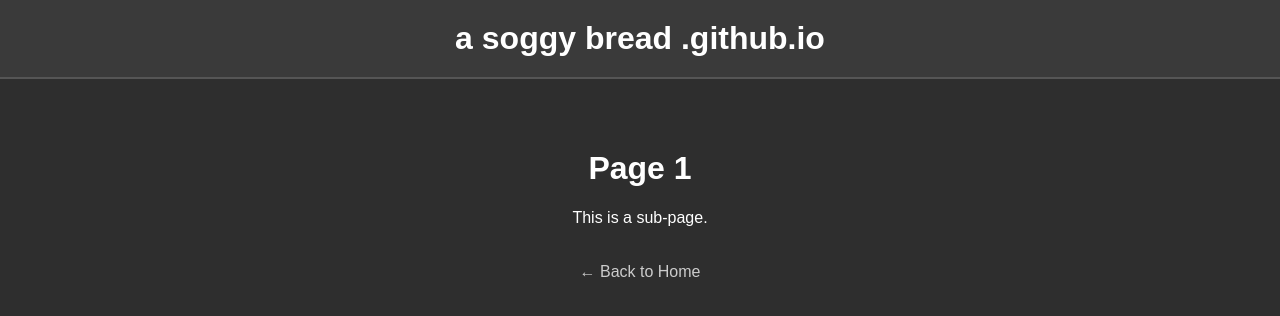
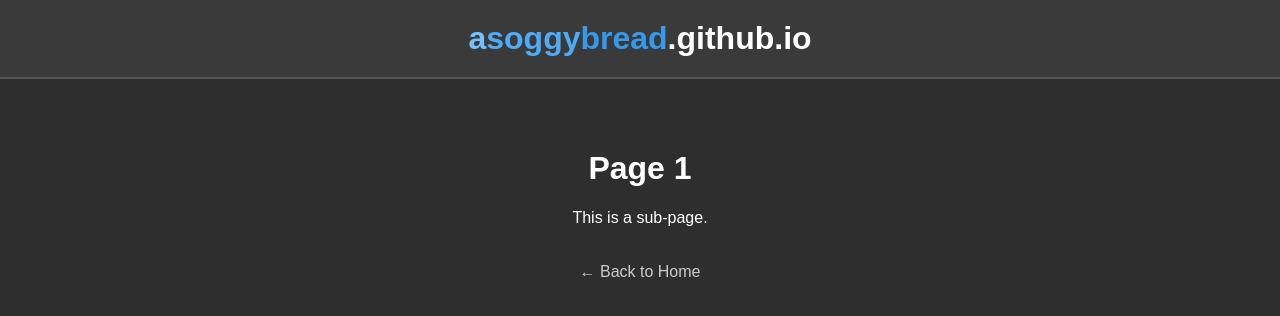
Before and after one commit to ASoggyBread/asoggybread.github.io, a plain HTML site: page page1.html in a window 1280 px wide. Drawn offline with Linux system fonts and the light colour scheme.

Commit message:
Fixed the last commit

```diff
--- a/page1.html
+++ b/page1.html
@@ -3,6 +3,8 @@
 <head>
   <meta charset="UTF-8">
   <title>Page 1</title>
+
+  <link rel="stylesheet" href="styles.css">
 
   <style>
     body {
@@ -11,15 +13,6 @@
       color: white;
       font-family: Arial, sans-serif;
       text-align: center;
-    }
-
-    header {
-      text-align: center;
-      padding: 20px;
-      font-size: 2em;
-      font-weight: bold;
-      background-color: #3a3a3a;
-      border-bottom: 2px solid #555;
     }
 
     .content {
--- a/styles.css
+++ b/styles.css
@@ -1,14 +1,15 @@
 header {
   text-align: center;
   padding: 20px;
-  font-size: 2em;
+  font-size: 0; /* removes spacing between spans */
   font-weight: bold;
   background-color: #3a3a3a;
   border-bottom: 2px solid #555;
 }
 
 .title-part {
-  margin: 0; /* removed spacing */
+  margin: 0;
+  font-size: 2rem; /* restore text size */
 }
 
 .part1 {
```
